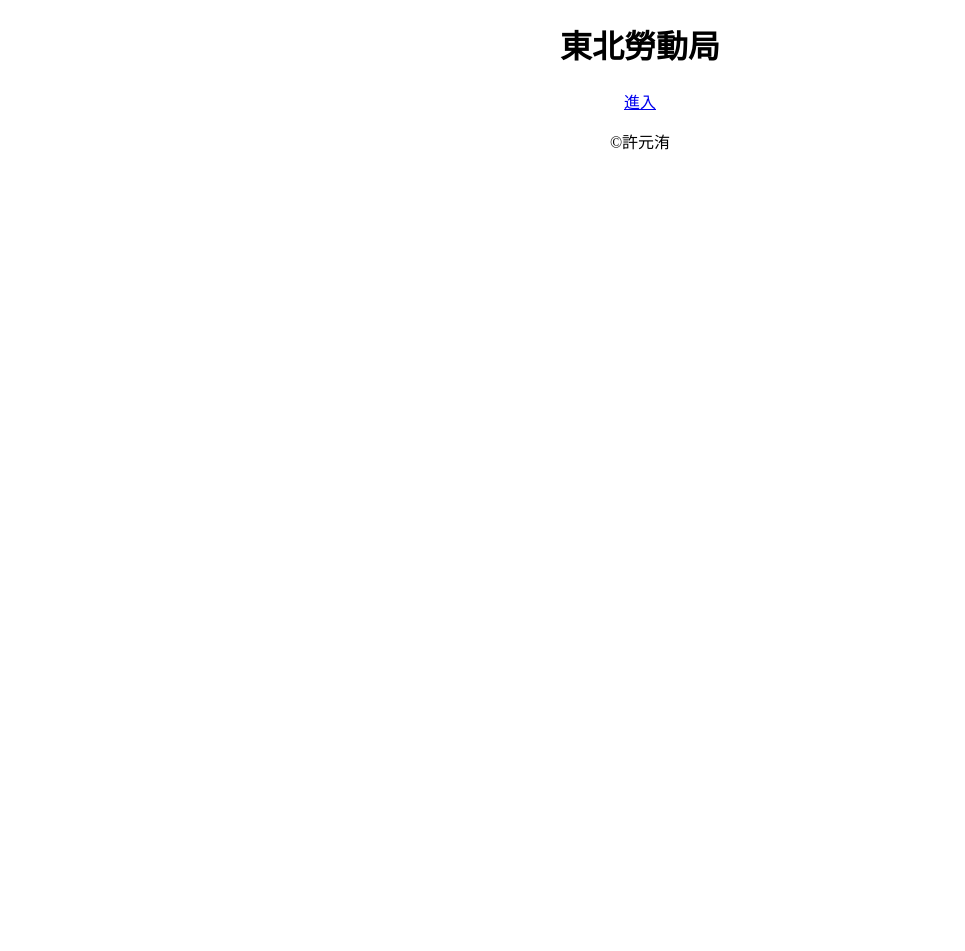
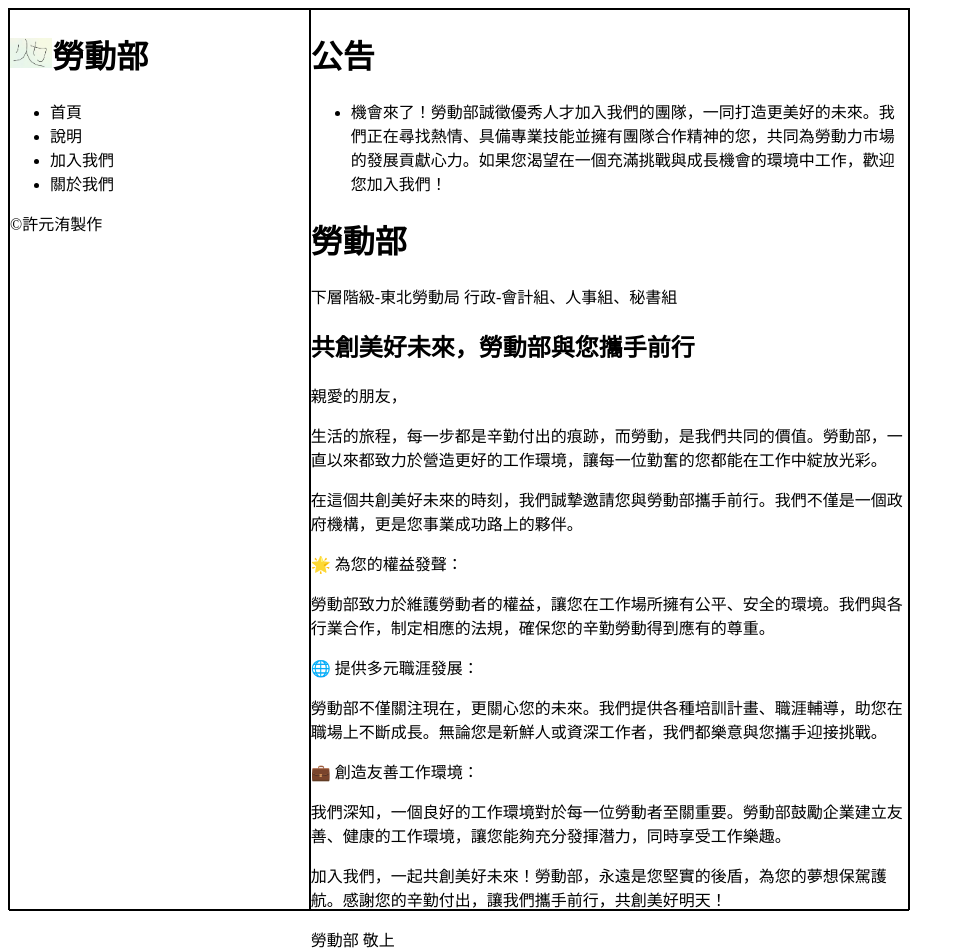
Before and after one commit to m0902290661/upgraded-system, a plain HTML site: page html 東北勞動局/index.htm in a window 1280 px wide. Shown: the whole page, without its empty margins (0-965 px from the left). Before the commit the page ends 800 px from the top, so only its background shows below. Drawn offline with Linux system fonts and the light colour scheme.

Commit message:
Add files via upload

```diff
--- a/html 東北勞動局/index.htm
+++ b/html 東北勞動局/index.htm
@@ -3,18 +3,71 @@
 <head>
     <meta charset="UTF-8">
     <meta name="viewport" content="width=device-width, initial-scale=1.0">
-    <title>東北勞動局</title>
+    <title>勞動部</title>
     <style>
-        body{
-            text-align: center;
+        img{
+            height: 30px;
+        }
+        a:hover{
+            text-decoration: underline;
+        }
+        a{
+            text-decoration: none;
+            color: black;
+        }
+        .d0{
+            height: 900px;
+            width: 900px;
+            border: 1px solid black;
+            display: flex;
+            flex-direction: row;
+        }
+        .right{
+            height:100% ;
+            flex: 2;
+            border: 1px solid black;
+        }
+        .left{
+            height:100%  ;
+            flex: 1;
+            border: 1px solid black;
         }
     </style>
 </head>
 <body>
-    <div class="d1">
-        <h1>東北勞動局</h1>
-        <a href="index2.htm">進入</a>
+    <div class="d0">
+        <div class="left">
+            <h1><img src="logo.png" alt="logo">勞動部</h1>
+            <ul>
+                <li><a href="">首頁</a></li>
+                <li><a href="talk.htm">說明</a></li>
+                <li><a href="join.htm">加入我們</a></li>
+                <li><a href="about.htm">關於我們</a></li>
+            </ul>
+            <p>&copy;許元洧製作</p>
+        </div>
+        <div class="right">
+            <h1>公告</h1>
+            <ul>
+                <li>機會來了！勞動部誠徵優秀人才加入我們的團隊，一同打造更美好的未來。我們正在尋找熱情、具備專業技能並擁有團隊合作精神的您，共同為勞動力市場的發展貢獻心力。如果您渴望在一個充滿挑戰與成長機會的環境中工作，歡迎您加入我們！</li>
+            </ul>
+            <h1>勞動部</h1>
+            <p>下層階級-東北勞動局 行政-會計組、人事組、秘書組</p>
+            <h2>共創美好未來，勞動部與您攜手前行</h2>
+            <p>親愛的朋友，</p>
+            <p>生活的旅程，每一步都是辛勤付出的痕跡，而勞動，是我們共同的價值。勞動部，一直以來都致力於營造更好的工作環境，讓每一位勤奮的您都能在工作中綻放光彩。</p>
+            <p>在這個共創美好未來的時刻，我們誠摯邀請您與勞動部攜手前行。我們不僅是一個政府機構，更是您事業成功路上的夥伴。</p>
+
+            <p>🌟 為您的權益發聲：</p>
+            <p>勞動部致力於維護勞動者的權益，讓您在工作場所擁有公平、安全的環境。我們與各行業合作，制定相應的法規，確保您的辛勤勞動得到應有的尊重。</p>
+
+            <p>🌐 提供多元職涯發展：</p>
+            <p>勞動部不僅關注現在，更關心您的未來。我們提供各種培訓計畫、職涯輔導，助您在職場上不斷成長。無論您是新鮮人或資深工作者，我們都樂意與您攜手迎接挑戰。</p>
+            <p>💼 創造友善工作環境：</p>
+            <p>我們深知，一個良好的工作環境對於每一位勞動者至關重要。勞動部鼓勵企業建立友善、健康的工作環境，讓您能夠充分發揮潛力，同時享受工作樂趣。</p>
+            <p>加入我們，一起共創美好未來！勞動部，永遠是您堅實的後盾，為您的夢想保駕護航。感謝您的辛勤付出，讓我們攜手前行，共創美好明天！</p>
+            <p>勞動部 敬上</p>
+        </div>
     </div>
-    <p>&copy;許元洧</p>
 </body>
 </html>
```
Also changed, not shown: html 東北勞動局/about.htm (added, +52 -0 lines), html 東北勞動局/enter.htm (added, +29 -0 lines), html 東北勞動局/join.htm (added, +54 -0 lines), html 東北勞動局/talk.htm (added, +78 -0 lines), html 東北勞動局/logo.png (added), html 東北勞動局/people.png (added).
